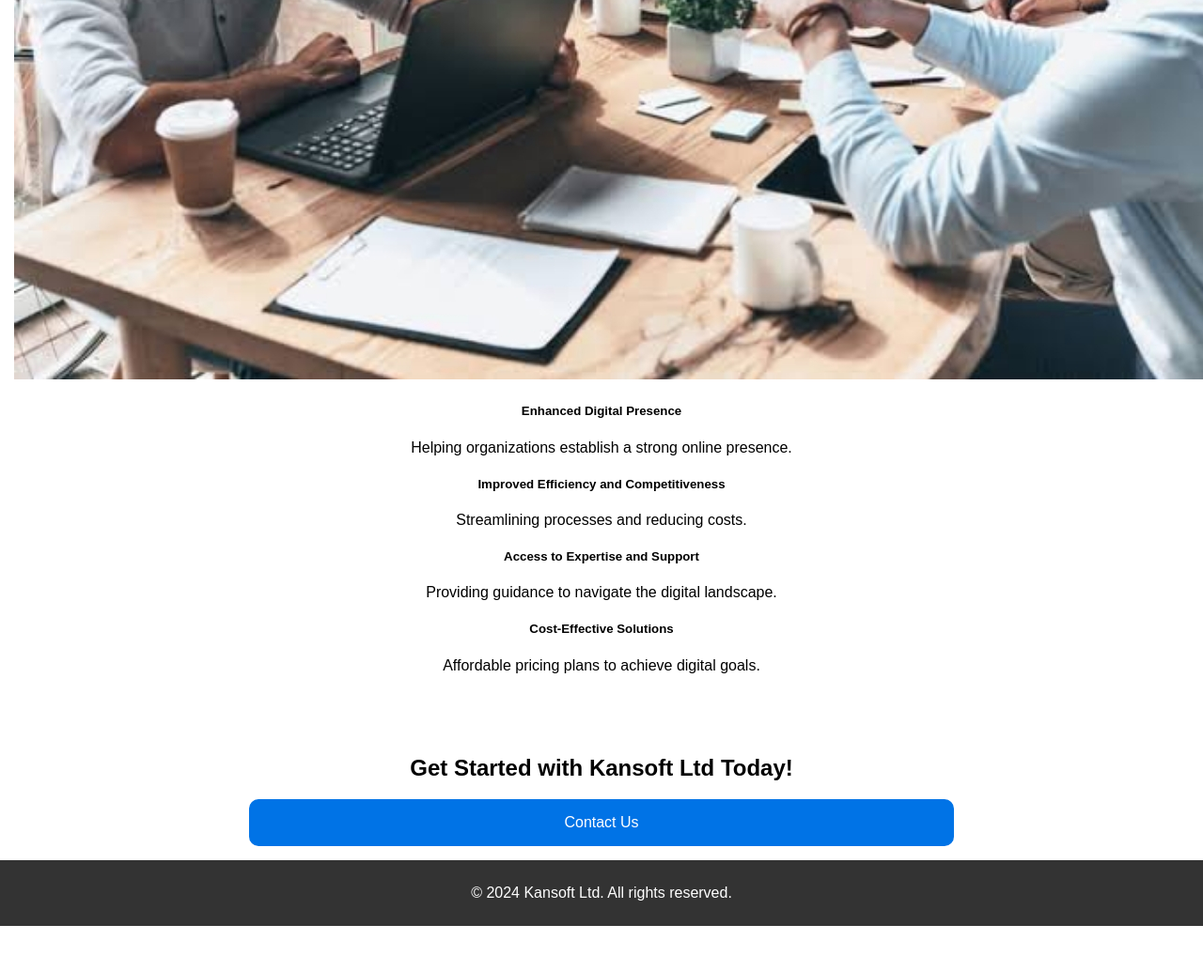
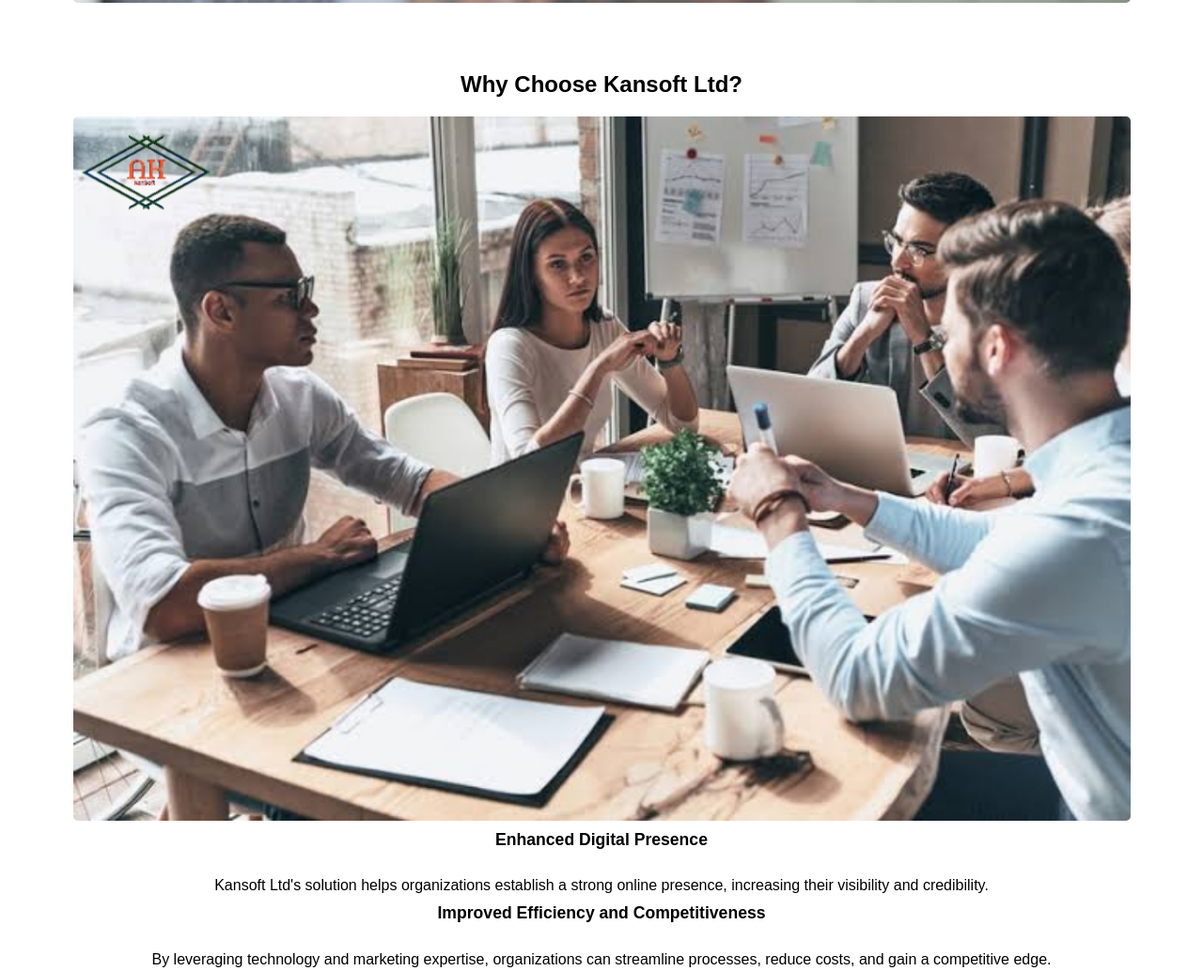
Before and after one commit to Bashir76/kansoft-ltd, a website: page public/index.html in a window 1280 px wide. Shown: the part 2780-3814 px from the top of the page at 94% size. Before the commit the page ends 3766 px from the top, so only its background shows below. Drawn offline with Linux system fonts and the light colour scheme.

Commit message:
Update index.html

```diff
--- a/public/index.html
+++ b/public/index.html
@@ -39,7 +39,7 @@
         <div class="service">
             <h3>Marketing Services</h3>
             <p>Graphic design, social media management, content creation.</p>
-            <img src="images/marketing-services.jpg" alt="Marketing Services">
+            <img src="images/tech.jpg" alt="Marketing Services">
         </div>
         <div class="service">
             <h3>Consulting Services</h3>
@@ -50,17 +50,17 @@
 
     <section id="benefits">
         <h2>Why Choose Kansoft Ltd?</h2>
-        <div>
-            <img src="images/why-us.jpg" alt="Why Choose Kansoft">
-            <div>
+        <div class="benefits-container">
+            <img src="images/why-us.jpg" alt="Why Choose Us">
+            <div class="benefits-content">
                 <h5>Enhanced Digital Presence</h5>
-                <p>Helping organizations establish a strong online presence.</p>
+                <p>Kansoft Ltd's solution helps organizations establish a strong online presence, increasing their visibility and credibility.</p>
                 <h5>Improved Efficiency and Competitiveness</h5>
-                <p>Streamlining processes and reducing costs.</p>
+                <p>By leveraging technology and marketing expertise, organizations can streamline processes, reduce costs, and gain a competitive edge.</p>
                 <h5>Access to Expertise and Support</h5>
-                <p>Providing guidance to navigate the digital landscape.</p>
+                <p>Kansoft Ltd's team of experts provides guidance and support, helping organizations navigate the digital landscape and overcome challenges.</p>
                 <h5>Cost-Effective Solutions</h5>
-                <p>Affordable pricing plans to achieve digital goals.</p>
+                <p>Kansoft Ltd's affordable pricing plans and flexible services enable organizations to achieve their digital goals without breaking the bank.</p>
             </div>
         </div>
     </section>
```
